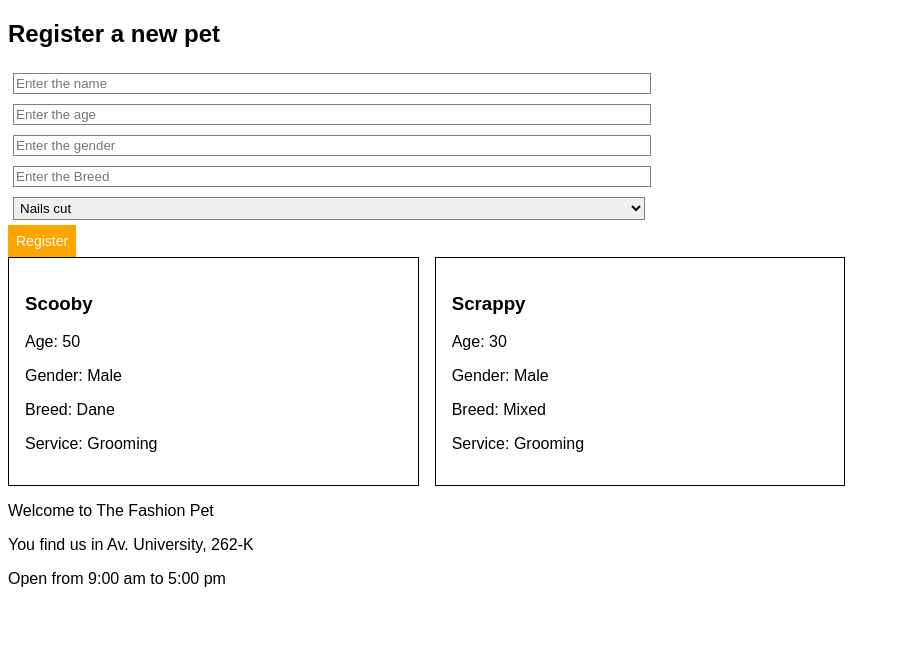
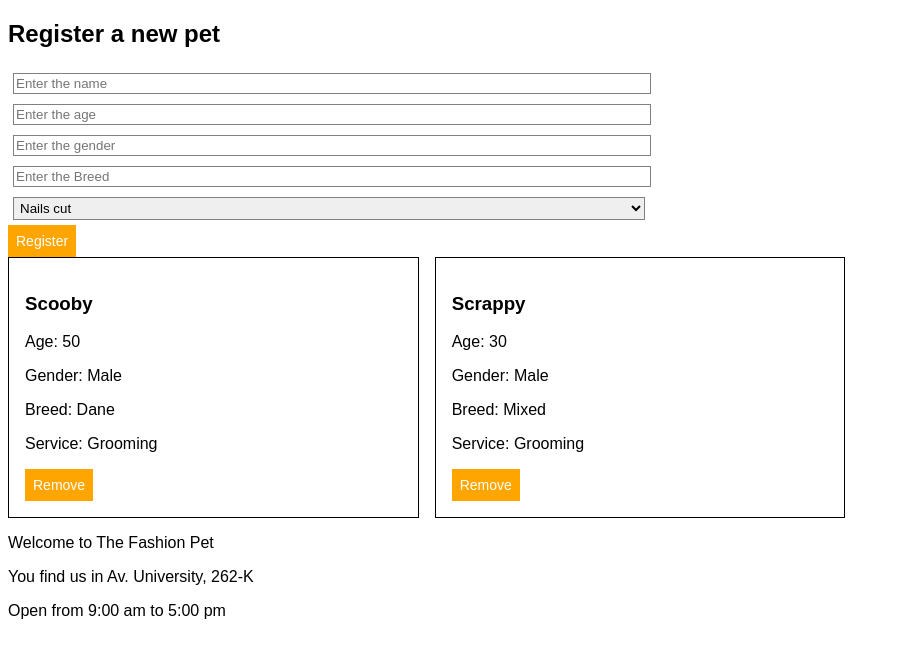
Before and after one commit to cbituin02/petSalonCh26, a plain HTML site: page Pet Salon/register.html in a window 1280 px wide. Shown: the whole page, without its empty margins (0-900 px from the left). Drawn offline with Linux system fonts and the light colour scheme.

Commit message:
Remove Button
Added button that deletes pet cards/info

```diff
--- a/Pet Salon/scripts/register.js
+++ b/Pet Salon/scripts/register.js
@@ -23,7 +23,6 @@ function Pet(name,age,gender,breed,service){
     this.name=name;
     this.age=age;
     this.gender=gender;
-// 2/7/22 Session 3 Start
     this.breed=breed;
     this.service=service;
 
@@ -57,11 +56,19 @@ function showPetsCards(){
     for(let i=0;i<salon.pets.length;i++){
     //create the card
     //append the template into the HTML
-    document.getElementById("petList").innerHTML += createCard(salon.pets[i]);
+    document.getElementById("petList").innerHTML += createCard(salon.pets[i], i);
     }
 }
 
-function createCard(pet){
+function removePet(index){
+    if(index < salon.pets.length)
+    {
+        salon.pets.splice(index, 1);
+    }
+    showPetsCards();
+}
+
+function createCard(pet, index){
     return`
         <div class ="pet-card">
             <h3>${pet.name}</h3>
@@ -69,11 +76,10 @@ function createCard(pet){
             <p> Gender: ${pet.gender}<p>
             <p> Breed: ${pet.breed}</p>
             <p> Service: ${pet.service}</p>
+            <button onclick="rmeovePet(${index});">Remove</button>
         </div>
     `;
 }
-
-
 
 function init(){
 // create three pets using the constructor
@@ -83,4 +89,3 @@ salon.pets.push(scooby,scrappy); // push the element into the array
 showPetsCards();
 }
 window.onload=init;
-// 2/7/22 Session 3 End
```
Also changed, not shown: Pet Salon/register.html (+0 -9 lines).
